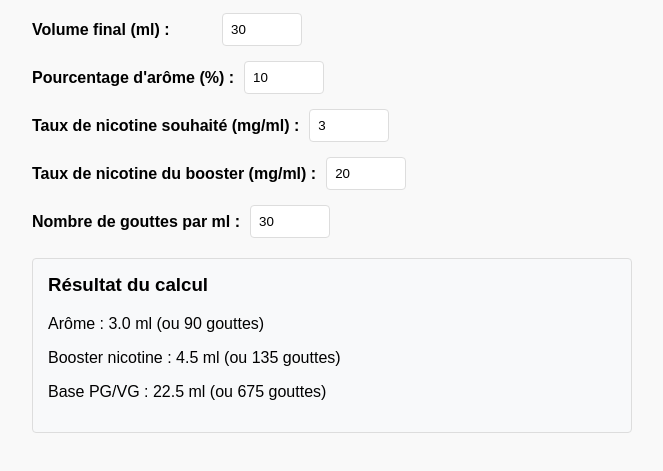
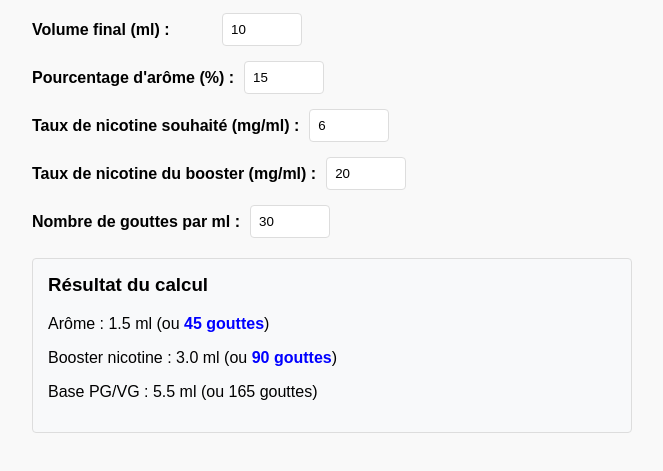
Before and after one commit to lotphi/lolo, a plain HTML site: page index.html in a window 1280 px wide. Shown: the part 67-538 px from the top of the page, without its empty margins (308-971 px from the left). Drawn offline with Linux system fonts and the light colour scheme.

Commit message:
Update index.html

```diff
--- a/index.html
+++ b/index.html
@@ -88,15 +88,15 @@
     <form id="calculator">
         <div class="form-group">
             <label for="volume">Volume final (ml) :</label>
-            <input type="number" id="volume" min="1" step="1" value="30" required>
+            <input type="number" id="volume" min="1" step="1" value="10" required>
         </div>
         <div class="form-group">
             <label for="arome">Pourcentage d'arôme (%) :</label>
-            <input type="number" id="arome" min="0" max="100" step="0.1" value="10" required>
+            <input type="number" id="arome" min="0" max="100" step="0.1" value="15" required>
         </div>
         <div class="form-group">
             <label for="nicotine">Taux de nicotine souhaité (mg/ml) :</label>
-            <input type="number" id="nicotine" min="0" step="0.1" value="3" required>
+            <input type="number" id="nicotine" min="0" step="0.1" value="6" required>
         </div>
         <div class="form-group">
             <label for="nicotine-strength">Taux de nicotine du booster (mg/ml) :</label>
@@ -132,9 +132,16 @@
             const gouttesBase = Math.round(mlBase * gouttes);
 
             // Affichage des résultats
-            document.getElementById('ml-arome').textContent = `Arôme : ${mlArome.toFixed(1)} ml (ou ${gouttesArome} gouttes)`;
-            document.getElementById('ml-nicotine').textContent = `Booster nicotine : ${mlNicotine.toFixed(1)} ml (ou ${gouttesNicotine} gouttes)`;
+            //document.getElementById('ml-arome').textContent = `Arôme : ${mlArome.toFixed(1)} ml (ou ${gouttesArome} gouttes)`;
+            document.getElementById('ml-arome').innerHTML = `Arôme : ${mlArome.toFixed(1)} ml (ou <span style="font-weight:bold; color:blue;">${gouttesArome} gouttes</span>)`;
+            //document.getElementById('ml-nicotine').textContent = `Booster nicotine : ${mlNicotine.toFixed(1)} ml (ou ${gouttesNicotine} gouttes)`;
+            document.getElementById('ml-nicotine').innerHTML = `Booster nicotine : ${mlNicotine.toFixed(1)} ml (ou <span style="font-weight:bold; color:blue;">${gouttesNicotine} gouttes</span>)`;
+
             document.getElementById('ml-base').textContent = `Base PG/VG : ${mlBase.toFixed(1)} ml (ou ${gouttesBase} gouttes)`;
+
+
+
+
         }
 
         // Écouteurs d'événements pour chaque champ
```
